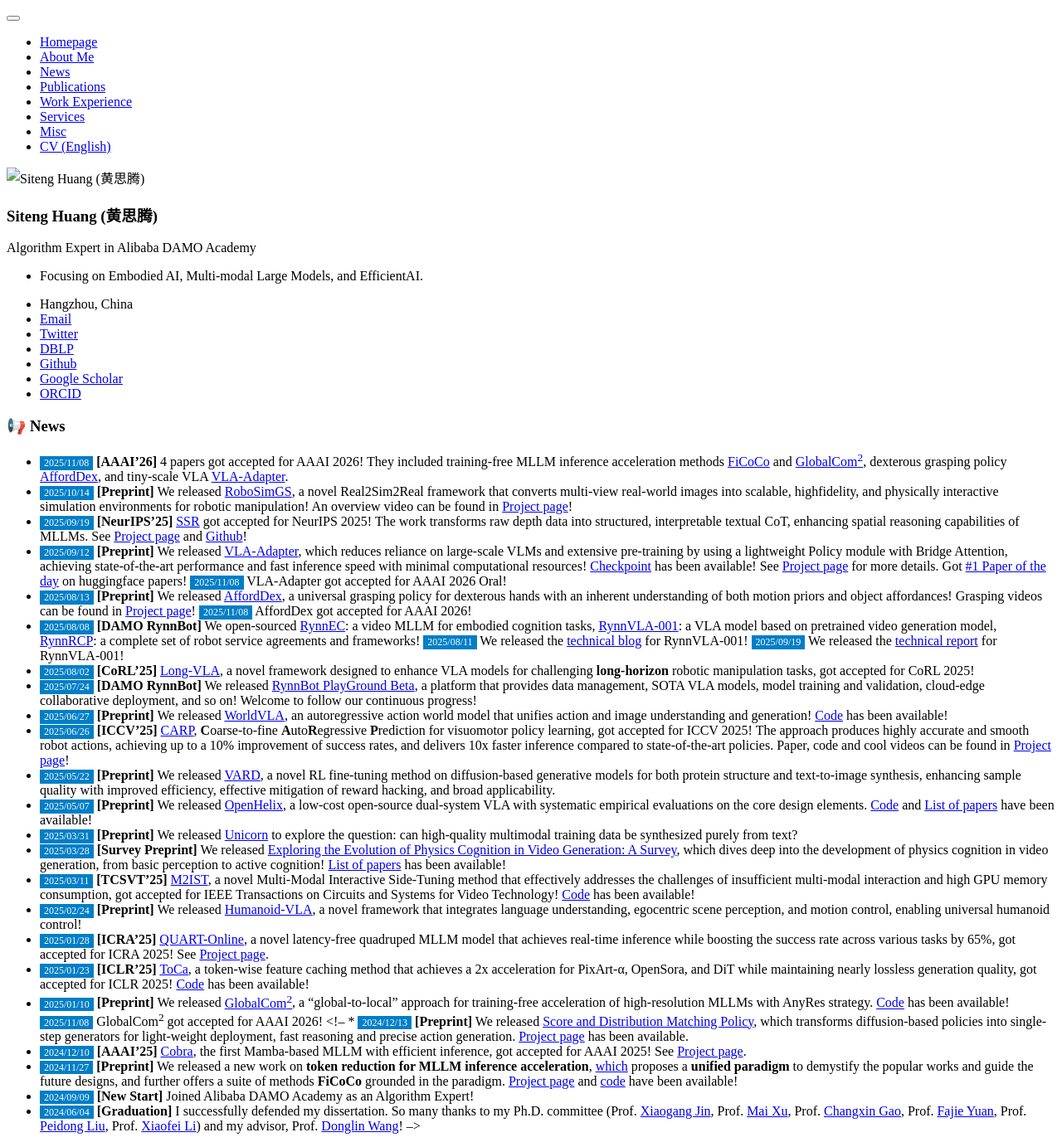
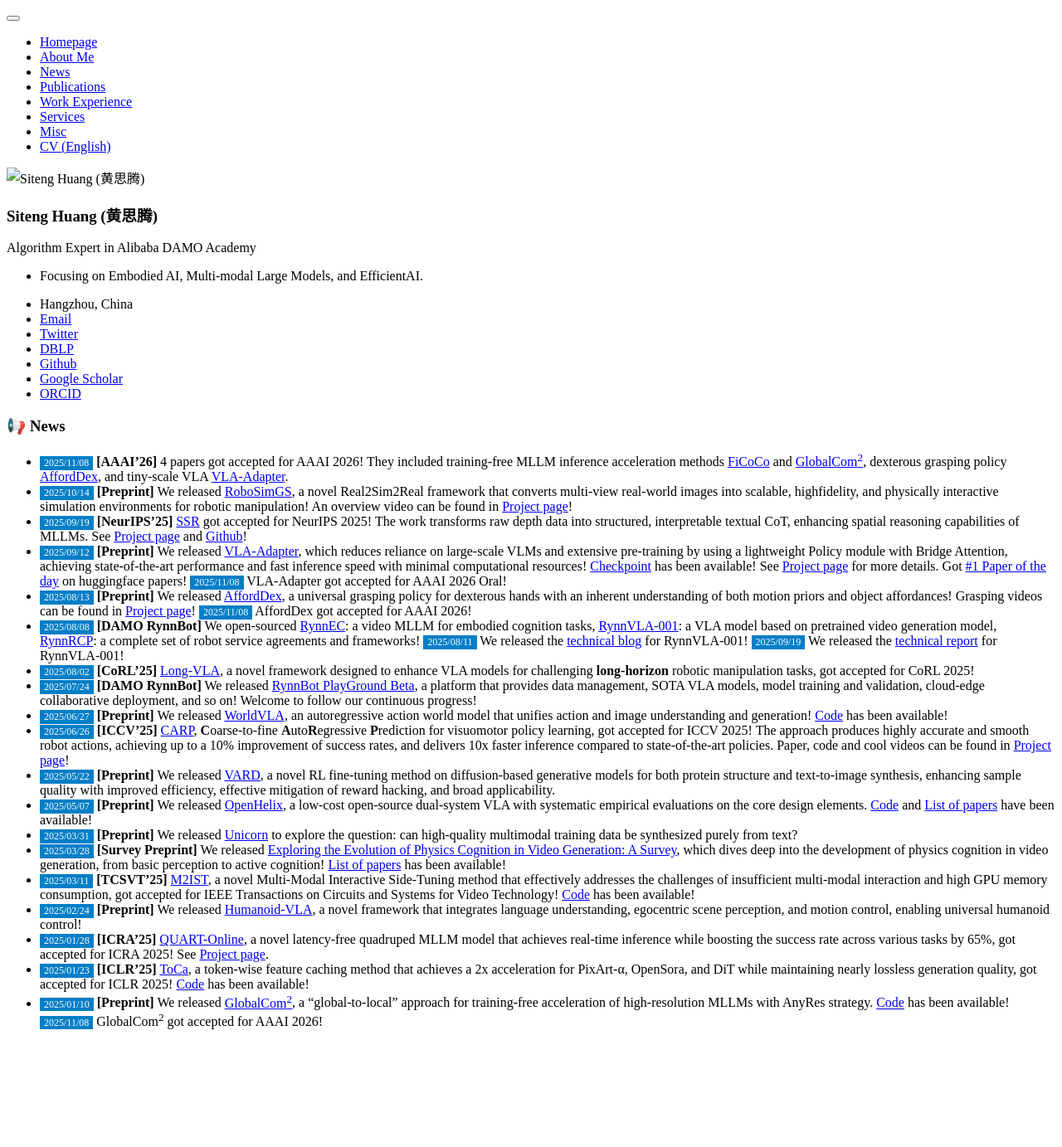
Before and after one commit to bighuang624/bighuang624.github.io, a Jekyll site: the page built from _pages/includes/news.md, in a window 1280 px wide. Shown: the whole page at 83% size. Built offline with Jekyll 4.4.1, drawn with Linux system fonts in a browser that asks for light colours; our own code applies the rules of GitHub Pages for plain Markdown files; after the commit the page ends 1257 px from its top, so only the background shows below that.

Commit message:
update CV for AAAI-26

```diff
--- a/_pages/includes/news.md
+++ b/_pages/includes/news.md
@@ -21,8 +21,3 @@
 * <span style="font-size:12px;color:#FFFFFF;background-color:#007ec6;padding:1px 5px 1.5px 5px;">2025/01/28</span> **[ICRA'25]** [QUART-Online](https://arxiv.org/abs/2412.15576), a novel latency-free quadruped MLLM model that achieves real-time inference while boosting the success rate across various tasks by 65%, got accepted for ICRA 2025! See [Project page](https://quart-online.github.io/).
 * <span style="font-size:12px;color:#FFFFFF;background-color:#007ec6;padding:1px 5px 1.5px 5px;">2025/01/23</span> **[ICLR'25]** [ToCa](https://arxiv.org/abs/2410.05317), a token-wise feature caching method that achieves a 2x acceleration for PixArt-α, OpenSora, and DiT while maintaining nearly lossless generation quality, got accepted for ICLR 2025! [Code](https://github.com/Shenyi-Z/ToCa) has been available!
 * <span style="font-size:12px;color:#FFFFFF;background-color:#007ec6;padding:1px 5px 1.5px 5px;">2025/01/10</span> **[Preprint]** We released [GlobalCom<sup>2</sup>](https://arxiv.org/abs/2501.05179), a "global-to-local" approach for training-free acceleration of high-resolution MLLMs with AnyRes strategy. [Code](https://github.com/xuyang-liu16/GlobalCom2) has been available! <span style="font-size:12px;color:#FFFFFF;background-color:#007ec6;padding:1px 5px 1.5px 5px;">2025/11/08</span> GlobalCom<sup>2</sup> got accepted for AAAI 2026!
-<!-- * <span style="font-size:12px;color:#FFFFFF;background-color:#007ec6;padding:1px 5px 1.5px 5px;">2024/12/13</span> **[Preprint]** We released [Score and Distribution Matching Policy](https://arxiv.org/abs/2412.09265), which transforms diffusion-based policies into single-step generators for light-weight deployment, fast reasoning and precise action generation. [Project page](https://sdm-policy.github.io/) has been available.
-* <span style="font-size:12px;color:#FFFFFF;background-color:#007ec6;padding:1px 5px 1.5px 5px;">2024/12/10</span> **[AAAI'25]** [Cobra](https://arxiv.org/abs/2403.14520), the first Mamba-based MLLM with efficient inference, got accepted for AAAI 2025! See [Project page](https://sites.google.com/view/cobravlm).
-* <span style="font-size:12px;color:#FFFFFF;background-color:#007ec6;padding:1px 5px 1.5px 5px;">2024/11/27</span> **[Preprint]** We released a new work on **token reduction for MLLM inference acceleration**, [which](https://arxiv.org/abs/2411.17686) proposes a **unified paradigm** to demystify the popular works and guide the future designs, and further offers a suite of methods **FiCoCo** grounded in the paradigm. [Project page](https://FiCoCo-accelerate.github.io/) and [code](https://github.com/kawhiiiileo/FiCoCo) have been available!
-* <span style="font-size:12px;color:#FFFFFF;background-color:#007ec6;padding:1px 5px 1.5px 5px;">2024/09/09</span> **[New Start]** Joined Alibaba DAMO Academy as an Algorithm Expert!
-* <span style="font-size:12px;color:#FFFFFF;background-color:#007ec6;padding:1px 5px 1.5px 5px;">2024/06/04</span> **[Graduation]** I successfully defended my dissertation. So many thanks to my Ph.D. committee (Prof. [Xiaogang Jin](http://www.cad.zju.edu.cn/home/jin/), Prof. [Mai Xu](https://shi.buaa.edu.cn/xumai/en/index.htm), Prof. [Changxin Gao](http://faculty.hust.edu.cn/cgao/en/index.htm), Prof. [Fajie Yuan](https://en.westlake.edu.cn/faculty/fajie-yuan.html), Prof. [Peidong Liu](https://en.westlake.edu.cn/faculty/peidong-liu.html), Prof. [Xiaofei Li](https://en.westlake.edu.cn/faculty/xiaofei-li.html)) and my advisor, Prof. [Donglin Wang](https://en.westlake.edu.cn/faculty/donglin-wang.html)! -->
```
Also changed, not shown: 1 other file.
